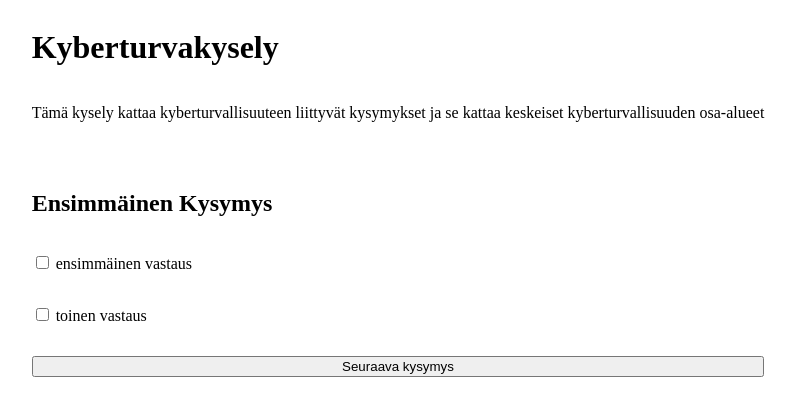
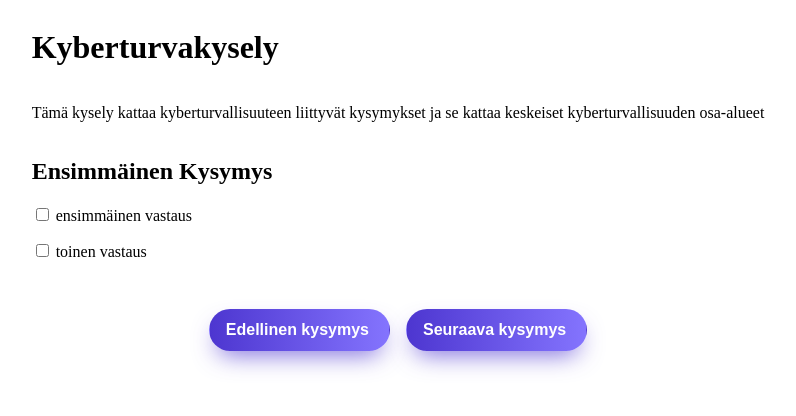
Before and after one commit to vilihellsten/wordpress-app, an Angular app: page / in a window 1280 px wide. Shown: the top 416 px of the page, without its empty margins (242-1038 px from the left). Built offline with nearby package versions, Linux system fonts and the light colour scheme.

Commit message:
css. asetukset

```diff
--- a/angular.json
+++ b/angular.json
@@ -97,5 +97,8 @@
         }
       }
     }
+  },
+  "cli": {
+    "analytics": false
   }
 }
--- a/src/app/app.component.css
+++ b/src/app/app.component.css
@@ -7,9 +7,55 @@
 
 }
 
-button {
-    margin-top: 15px;
+.button-container {
+    display: flex;
+    /* Aktivoi Flexbox */
+    gap: 1em;
+    /* Aseta painikkeiden väli */
+    justify-content: center;
+    /* Kohdista painikkeet vaakasuunnassa */
+    margin-top: 1em;
+    /* Lisää etäisyyttä muusta sisällöstä */
 }
+
+.button {
+    line-height: 1;
+    background-color: transparent;
+    cursor: pointer;
+    display: flex;
+    align-items: center;
+    gap: 1em;
+    justify-content: flex-start;
+    margin-top: 1em;
+    padding: 0.75em 1em;
+    padding-right: 1.25em;
+    color: #fff;
+    border: 1px solid transparent;
+    font-weight: 700;
+    border-radius: 2em;
+    font-size: 1rem;
+    box-shadow: 0 0.7em 1.5em -0.5em hsla(249, 62%, 51%, 0.745);
+    transition: transform 0.3s;
+
+    background: linear-gradient(90deg,
+            rgba(77, 54, 208, 1) 0%,
+            rgba(132, 116, 254, 1) 100%);
+}
+
+.button__icon {
+    width: 1.5em;
+    height: 1.5em;
+}
+
+.button:hover {
+    border-color: #f4f5f2;
+}
+
+.button:active {
+    transform: scale(0.98);
+    box-shadow: 0 0.5em 1.5em -0.5em hsla(249, 62%, 51%, 0.745);
+}
+
 
 .h1 {
     text-align: center;
--- a/src/app/app.component.html
+++ b/src/app/app.component.html
@@ -7,20 +7,24 @@
       <p>Tämä kysely kattaa kyberturvallisuuteen liittyvät kysymykset ja se kattaa keskeiset kyberturvallisuuden
         osa-alueet</p>
 
-      <p *ngIf="kysymysIndexi < Kysymykset.length"></p>
-      <h2>{{ Kysymykset[kysymysIndexi].Kysymys }}</h2>
+      <div *ngIf="kysymysIndexi < Kysymykset.length">
+        <h2>{{ Kysymykset[kysymysIndexi].Kysymys }}</h2>
 
-      <p *ngFor="let vastaus of Kysymykset[kysymysIndexi].Vastaukset">
-        <input placeholder="Kysymys" type="checkbox">
-        {{ vastaus }}
-      </p>
+        <p *ngFor="let vastaus of Kysymykset[kysymysIndexi].Vastaukset">
+          <input placeholder="Kysymys" value="{{vastaus}}" name="id" type="{{Kysymykset[kysymysIndexi].Tyyppi}}">
+          {{ vastaus }}
+        </p>
+      </div>
 
-      <button (click)="seuraavaKysymys()">{{ nappiTeksti }}</button>
+      <div class="button-container">
+        <button class="button" (click)="edellinenKysymys()">{{ nappiTeksti2 }}</button>
+        <button class="button" (click)="seuraavaKysymys()">{{ nappiTeksti }}</button>
+      </div>
 
     </div>
-
   </div>
 
 </main>
 
+
 <router-outlet />
--- a/src/app/app.component.ts
+++ b/src/app/app.component.ts
@@ -25,6 +25,7 @@ export class AppComponent {
 
   kysymysIndexi = 0;  // pitää kirjaa siitä missä kysymys"lohkossa" mennään ja auttaa käymään kysymykset läpi "lohko" kerrallaan
   nappiTeksti = "Seuraava kysymys"; // muuttuu viimeisen kysymyksen kohdalla "seuraavaKysymys()" funktion kohdalla
+  nappiTeksti2 = "Edellinen kysymys";
 
   vastaukset = [] //tallentaa vastaukset !!!! kesken, voi muuttua !!!
 
@@ -37,4 +38,11 @@ export class AppComponent {
         this.nappiTeksti = "Valmis"; // kun viimeinen kysymys saapuu, napin teksti muuttuu "valmis" tekstiin
     }
   }
+
+  edellinenKysymys() { // napin painalluksesta html käy ngif/for avulla läpi uuden lohkon ja uudet kysymykset kehiin
+    if (this.kysymysIndexi != 0) {
+      this.kysymysIndexi--;
+    }
+
+  }
 }
--- a/src/kysymyksia.json
+++ b/src/kysymyksia.json
@@ -4,7 +4,8 @@
 		"Vastaukset": [
 			"ensimmäinen vastaus",
 			"toinen vastaus"
-		]
+		],
+		"Tyyppi": "checkbox"
 	},
 	{
 		"Kysymys": "Toinen Kysymys",
@@ -12,7 +13,8 @@
 			"kolmas vastaus",
 			"neljäs vastaus",
 			"viides vastaus"
-		]
+		],
+		"Tyyppi": "Radio"
 	},
 	{
 		"Kysymys": "Kolmas Kysymys",
@@ -21,7 +23,8 @@
 			"seitsemäs vastaus",
 			"kahdeksas vastaus",
 			"yhdeksäs vastaus"
-		]
+		],
+		"Tyyppi": "Radio"
 	},
 	{
 		"Kysymys": "Neljäs Kysymys",
@@ -31,7 +34,8 @@
 			"12 vastaus",
 			"13 vastaus",
 			"14 vastaus"
-		]
+		],
+		"Tyyppi": "checkbox"
 	},
 	{
 		"Kysymys": "Viides Kysymys",
@@ -41,6 +45,7 @@
 			"12 vastaus",
 			"13 vastaus",
 			"14 vastaus"
-		]
+		],
+		"Tyyppi": "Radio"
 	}
 ]
```
